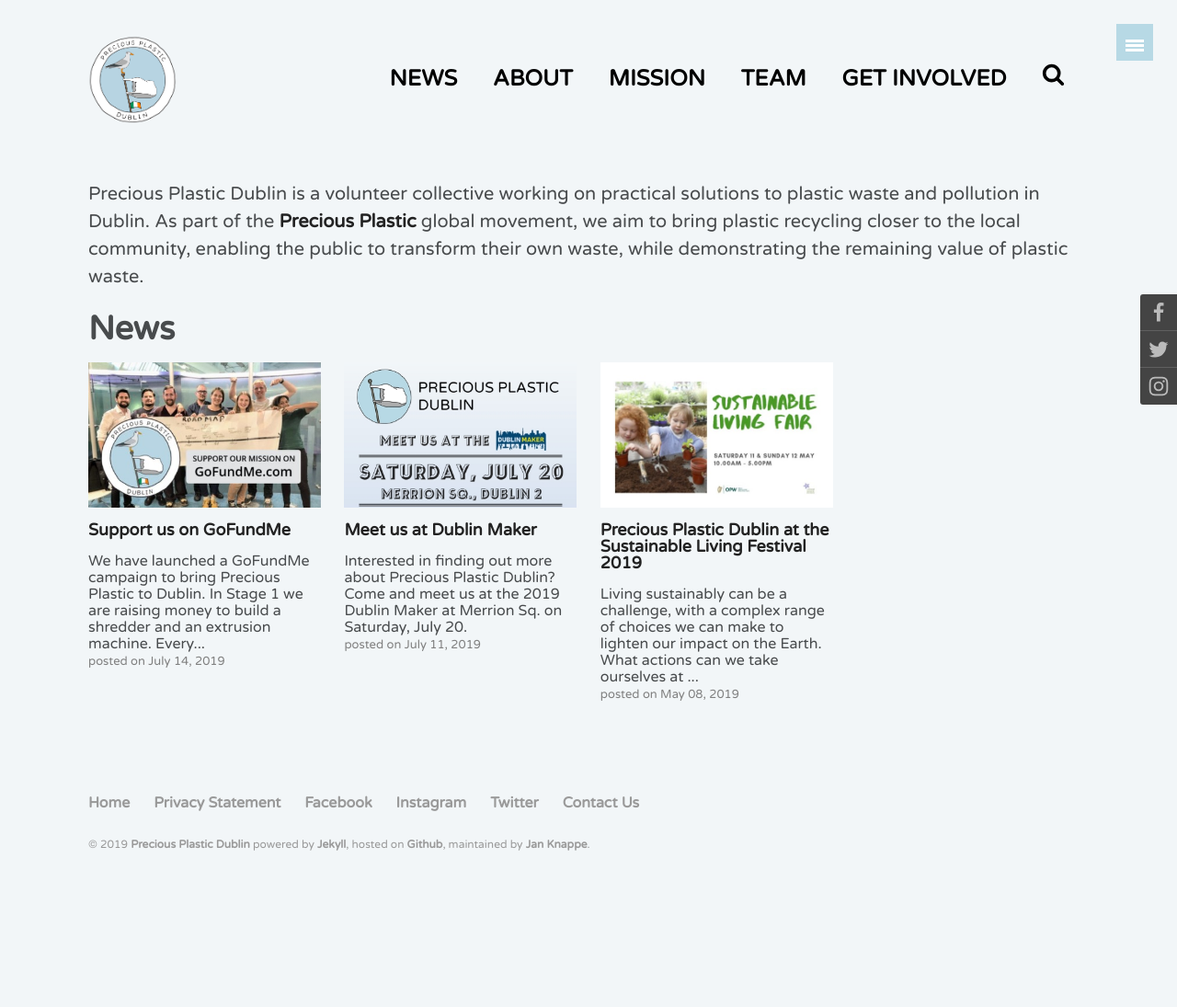
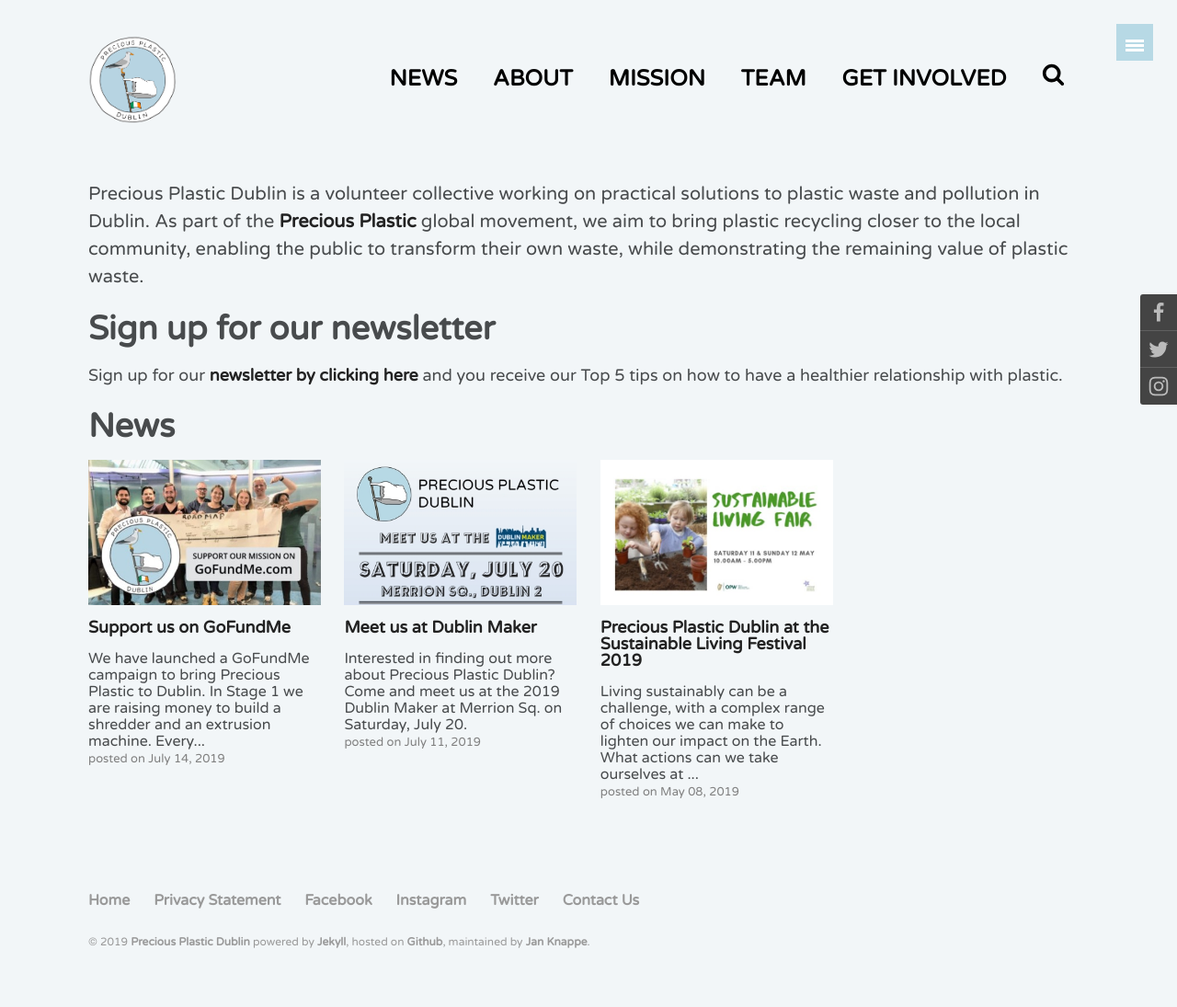
Before and after one commit to preciousplasticdublin/preciousplasticdublin.github.io, a Jekyll site: the page built from index.md, in a window 1280 px wide. Shown: the whole page at 92% size. Built offline with Jekyll 4.4.1, drawn with Linux system fonts in a browser that asks for light colours; comment, search, counter and statistics services are not loaded; before the commit the page ends 989 px from its top, so only the background shows below that.

Commit message:
Add newsletter

```diff
--- a/index.md
+++ b/index.md
@@ -5,6 +5,10 @@
 
 
 Precious Plastic Dublin is a volunteer collective working on practical solutions to plastic waste and pollution in Dublin. As part of the [Precious Plastic](https://preciousplastic.com) global movement, we aim to bring plastic recycling closer to the local community, enabling the public to transform their own waste, while demonstrating the remaining value of plastic waste.
+
+# Sign up for our newsletter
+
+Sign up for our [newsletter by clicking here](https://mailchi.mp/99718c0ae694/precious-plastic-dublin) and you receive our Top 5 tips on how to have a healthier relationship with plastic.
 
 # News
 
```
